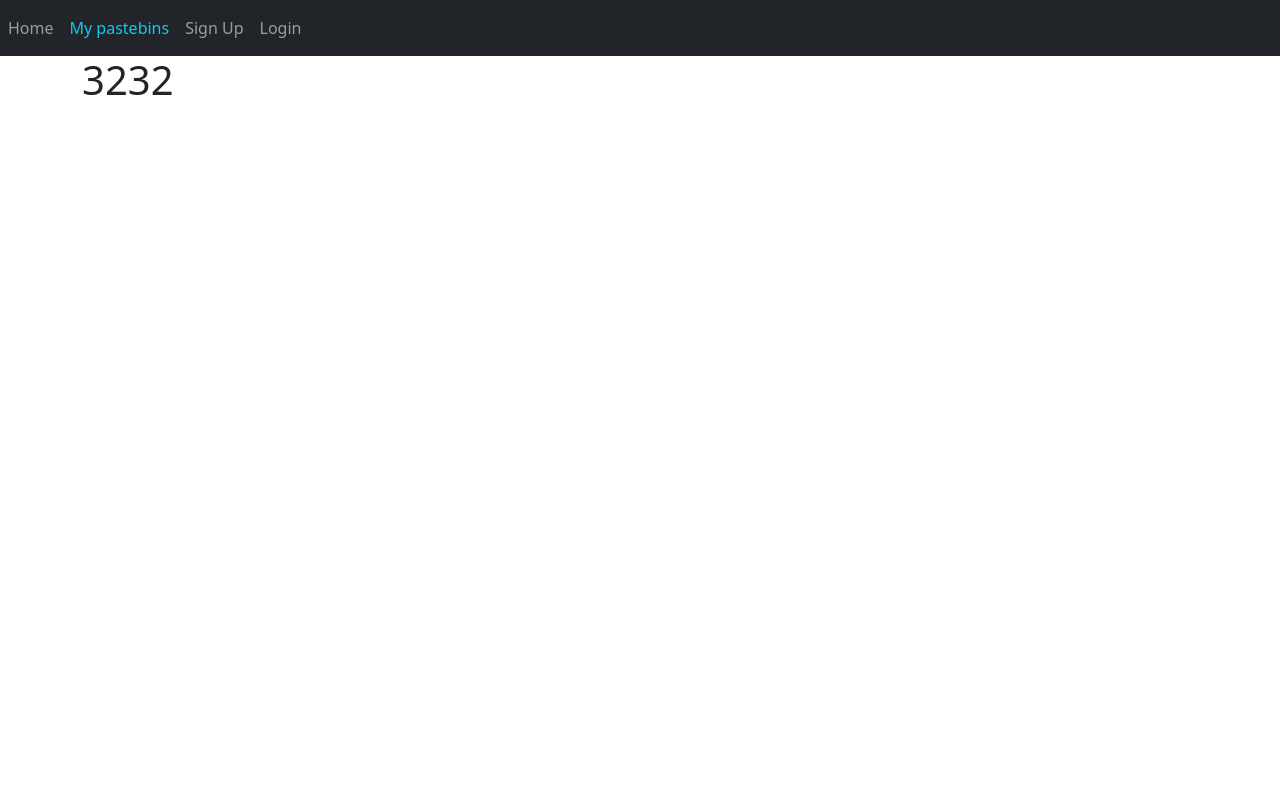
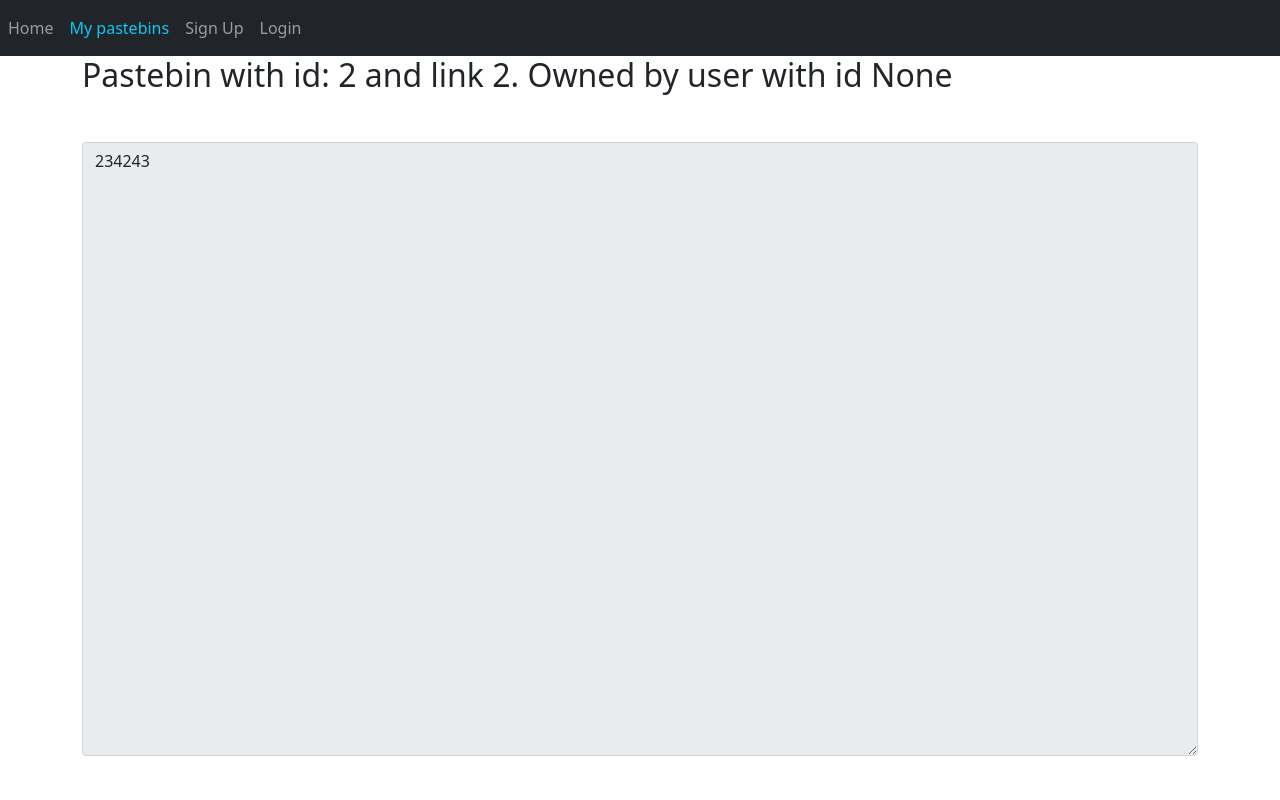
Before and after one commit to syqu22/flask-pastebin, a Flask app: page /2 in a window 1280 px wide. Run offline with Flask 2, Linux system fonts and the light colour scheme; data comes from the database, SQL or seed files in the repository.

Commit message:
Minor tweaks and refactoring

```diff
--- a/web/__init__.py
+++ b/web/__init__.py
@@ -10,17 +10,15 @@
 def create_app():
     app = Flask(__name__)
     app.config['SECRET_KEY'] = secrets.token_hex(16)
-    app.config["SQLALCHEMY_DATABASE_URI"] = f"sqlite:///{DB_NAME}"
+    app.config["SQLALCHEMY_DATABASE_URI"] = f"sqlite:///db/{DB_NAME}"
     app.config['SQLALCHEMY_TRACK_MODIFICATIONS'] = False
     db.init_app(app)
 
     from .views import views
     from .auth import auth
-    from .errors import errors
 
     app.register_blueprint(views, url_prefix="/")
     app.register_blueprint(auth, url_prefix="/")
-    app.register_blueprint(errors, url_prefix="/")
 
     from .models import User, Pastebin
 
@@ -37,5 +35,5 @@
     return app
 
 def create_database(app):
-    if not path.exists("web/" + DB_NAME):
+    if not path.exists("web/db/" + DB_NAME):
         db.create_all(app=app)
--- a/web/auth.py
+++ b/web/auth.py
@@ -58,7 +58,7 @@
     elif len(password1) < 5:
         flash("Password must be at least 5 characters long.", category="error")
     elif len(password1) > 20:
-        flash("Password can not be longer than 20 characters.", category="error")
+        flash("Password cannot be longer than 20 characters.", category="error")
     elif password1 != password2:
         flash("Passwords are not the same.", category="error")
     else:
--- a/web/models.py
+++ b/web/models.py
@@ -1,4 +1,3 @@
-from enum import unique
 from . import db
 from flask_login import UserMixin
 from sqlalchemy.sql import func
--- a/web/templates/base.html
+++ b/web/templates/base.html
@@ -3,7 +3,6 @@
     <head>
         <meta charset="utf-8"/>
         <meta name="viewport" content="width=device-width, initial-scale=1"/>
-
         <!-- Bootstrap CSS-->
         <link href="https://cdn.jsdelivr.net/npm/bootstrap@5.0.0-beta3/dist/css/bootstrap.min.css" rel="stylesheet" integrity="sha384-eOJMYsd53ii+scO/bJGFsiCZc+5NDVN2yr8+0RDqr0Ql0h+rP48ckxlpbzKgwra6" crossorigin="anonymous">
         <link rel="stylesheet" type="text/css" href="{{ url_for('static',filename='styles/style.css') }}">
@@ -28,27 +27,22 @@
             </div>
         </nav>
 
-        {% with messages = get_flashed_messages(with_categories=true) %} {% if
-            messages %} {% for category, message in messages %} {% if category ==
+        {% with messages = get_flashed_messages(with_categories=true) %}
+        {% if messages %} {% for category, message in messages %} {% if category ==
             'error' %}
-            <div class="alert alert-danger alter-dismissable fade show" role="alert">
+            <div class="alert alert-danger alert-dismissible fade show" role="alert">
               {{ message }}
-              <button type="button" class="close" data-dismiss="alert">
-                <span aria-hidden="true">&times;</span>
-              </button>
+              <button type="button" class="btn-close" data-bs-dismiss="alert" />
             </div>
-            {% else %}
-            <div class="alert alert-success alter-dismissable fade show" role="alert">
+          {% else %}
+            <div class="alert alert-success alert-dismissible fade show" role="alert">
               {{ message }}
-              <button type="button" class="close" data-dismiss="alert">
-                <span aria-hidden="true">&times;</span>
-              </button>
+              <button type="button" class="btn-close" data-bs-dismiss="alert" />
             </div>
-            {% endif %} {% endfor %} {% endif %} {% endwith %}
+          {% endif %} {% endfor %} {% endif %} {% endwith %}
 
         <div class="container">{% block content %} {% endblock %}</div>
-
         <!-- Boostrap JS -->
         <script src="https://cdn.jsdelivr.net/npm/bootstrap@5.0.0-beta3/dist/js/bootstrap.bundle.min.js" integrity="sha384-JEW9xMcG8R+pH31jmWH6WWP0WintQrMb4s7ZOdauHnUtxwoG2vI5DkLtS3qm9Ekf" crossorigin="anonymous"></script>
-    </body>
+      </body>
 </html>
--- a/web/templates/pastebin.html
+++ b/web/templates/pastebin.html
@@ -1,7 +1,7 @@
 {% extends "base.html" %}
 
 {% block content %}
-
-<h1>{{ pastebin.content }}</h1>
+<h2>Pastebin with id: {{ pastebin.id }} and link {{ pastebin.link }}. Owned by user with id {{ pastebin.user_id }}</h2>
+<textarea rows=25 style="height:100%" name="pastebin" id="pastebin" class="form-control mt-5" readonly>{{ pastebin.content }}</textarea>
 
 {% endblock %}
--- a/web/views.py
+++ b/web/views.py
@@ -1,6 +1,5 @@
-from os import link
-from flask import Blueprint, render_template, request, flash, jsonify, redirect, url_for
-from flask_login import login_required, current_user
+from flask import Blueprint, render_template, request, flash, redirect, url_for
+from flask_login import current_user
 from .models import Pastebin
 from .util.pastebin_util import PastebinUtil
 from . import db
@@ -13,9 +12,9 @@
       pastebin = request.form.get("pastebin")
 
       if len(pastebin) < 1:
-         flash("Your pastebin have to be at least 1 letter long.", category="error")
+         flash("Your pastebin must be at least 1 character long.", category="error")
       elif len(pastebin) > 6000000:
-         flash("Your pastebin cannot exceed 6000000 letters limit.", category="error")
+         flash("Your pastebin cannot exceed 6000000 characters limit.", category="error")
       else:
          if current_user.is_anonymous:
             new_pastebin = Pastebin(content=pastebin)
@@ -31,9 +30,9 @@
 
 @views.route("/<link>")
 def pastebins(link: str):
-   a= Pastebin.query.filter_by(link=link).first()
-   if a:
-      return render_template("pastebin.html", user=current_user, pastebin=a)
+   pastebin = Pastebin.query.filter_by(link=link).first()
+   if pastebin:
+      return render_template("pastebin.html", user=current_user, pastebin=pastebin)
    else:
       flash("Can't find pastebin.", category="error")
       return redirect(url_for("views.home"))
```
Also changed, not shown: web/errors.py (deleted, +0 -8 lines), web/database.db (deleted), web/db/database.db (added).
